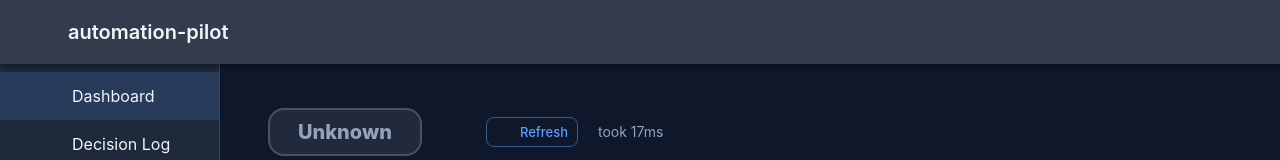
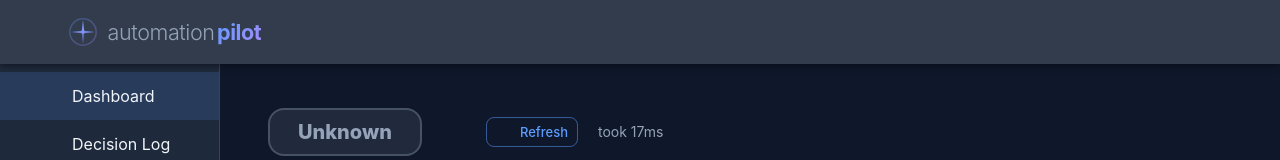
Before and after one commit to ctera/automation-pilot, a React (Vite) app in the folder frontend/: page / in a window 1280 px wide. Shown: the top 160 px of the page. Built offline with nearby package versions, Linux system fonts and the light colour scheme; no server answers; some icons are missing.

Commit message:
feat: add AppLogo component to enhance application branding
- Introduced a new AppLogo component featuring a custom SVG logo with a gradient effect.
- Replaced the static title in the AppBar with the AppLogo for improved visual appeal.
- The logo includes hover animation for better user interaction.

```diff
--- a/frontend/src/components/AppLayout.jsx
+++ b/frontend/src/components/AppLayout.jsx
@@ -8,6 +8,62 @@ import MenuIcon from '@mui/icons-material/Menu';
 import DashboardIcon from '@mui/icons-material/Dashboard';
 import ListAltIcon from '@mui/icons-material/ListAlt';
 import SettingsIcon from '@mui/icons-material/Settings';
+
+function AppLogo() {
+  return (
+    <Box sx={{ display: 'flex', alignItems: 'center', gap: 1.2 }}>
+      <Box
+        component="span"
+        sx={{
+          display: 'inline-flex',
+          transition: 'transform 0.4s cubic-bezier(0.4,0,0.2,1)',
+          '&:hover': { transform: 'rotate(90deg)' },
+        }}
+      >
+        <svg width="30" height="30" viewBox="0 0 100 100" fill="none" xmlns="http://www.w3.org/2000/svg">
+          <defs>
+            <linearGradient id="logoGrad" x1="0%" y1="0%" x2="100%" y2="100%">
+              <stop offset="0%" stopColor="#5C9DFF" />
+              <stop offset="100%" stopColor="#A78BFA" />
+            </linearGradient>
+          </defs>
+          <circle cx="50" cy="50" r="44" stroke="url(#logoGrad)" strokeWidth="5" opacity="0.3" />
+          <circle cx="50" cy="50" r="6" fill="url(#logoGrad)" />
+          <path d="M50 10 L54 46 L50 50 L46 46 Z" fill="url(#logoGrad)" />
+          <path d="M90 50 L54 54 L50 50 L54 46 Z" fill="url(#logoGrad)" opacity="0.8" />
+          <path d="M50 90 L46 54 L50 50 L54 54 Z" fill="url(#logoGrad)" opacity="0.6" />
+          <path d="M10 50 L46 46 L50 50 L46 54 Z" fill="url(#logoGrad)" opacity="0.8" />
+        </svg>
+      </Box>
+      <Box component="span" sx={{ display: 'flex', alignItems: 'baseline', gap: 0.3 }}>
+        <Typography
+          component="span"
+          sx={{
+            fontSize: '1.35rem',
+            fontWeight: 300,
+            letterSpacing: '-0.02em',
+            color: 'text.secondary',
+          }}
+        >
+          automation
+        </Typography>
+        <Typography
+          component="span"
+          sx={{
+            fontSize: '1.35rem',
+            fontWeight: 700,
+            letterSpacing: '-0.02em',
+            background: 'linear-gradient(135deg, #5C9DFF 0%, #A78BFA 100%)',
+            WebkitBackgroundClip: 'text',
+            WebkitTextFillColor: 'transparent',
+          }}
+        >
+          pilot
+        </Typography>
+      </Box>
+    </Box>
+  );
+}
 
 const DRAWER_WIDTH = 220;
 
@@ -29,9 +85,7 @@ export default function AppLayout() {
           <IconButton color="inherit" edge="start" onClick={() => setDrawerOpen(!drawerOpen)} sx={{ mr: 2 }}>
             <MenuIcon />
           </IconButton>
-          <Typography variant="h6" noWrap>
-            automation-pilot
-          </Typography>
+          <AppLogo />
         </Toolbar>
       </AppBar>
 
```
